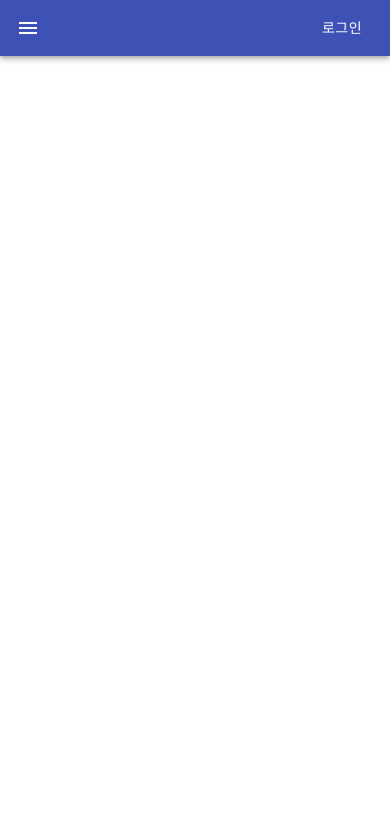
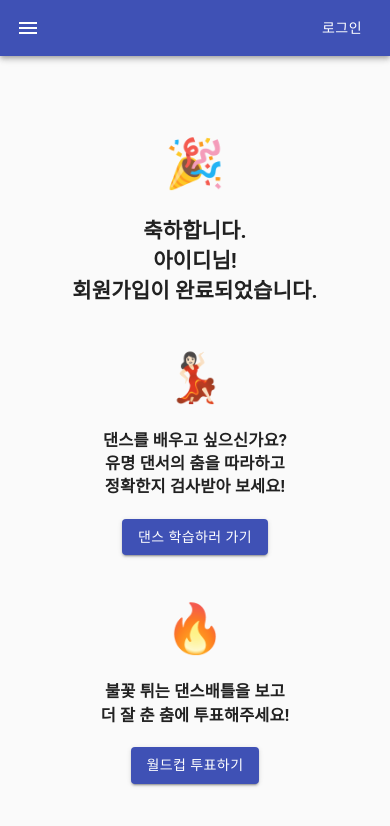
Before and after one commit to mayRhee218/Shake-Up, a React (Create React App) app in the folder FE/: page /joinend in a window 390 px wide. Before the commit this address had no page. Shown: the top 826 px of the page. Built offline with nearby package versions, Linux system fonts and the light colour scheme.

Commit message:
회원가입완료 반응형

```diff
--- a/FE/package.json
+++ b/FE/package.json
@@ -3,8 +3,8 @@
   "version": "0.1.0",
   "private": true,
   "dependencies": {
+    "@material-ui/core": "^4.12.3",
     "@material-ui/icons": "^4.11.2",
-
     "@testing-library/jest-dom": "^5.16.1",
     "@testing-library/react": "^12.1.2",
     "@testing-library/user-event": "^13.5.0",
--- a/FE/src/App.js
+++ b/FE/src/App.js
@@ -10,6 +10,7 @@ import {
 import MainPage from './components/views/contents/dandda/dandda';
 import LoginPage from './components/views/login/Login';
 import Navbar from './components/views/bar/Navbar';
+import JoinEnd from './JoinEnd';
 
 function App() {
   return (
@@ -18,6 +19,7 @@ function App() {
       <Routes>
         <Route exact={true} path="/" element={<MainPage/>} />
         <Route exact={true} path="/login" element={<LoginPage/>} />
+        <Route exact={true} path="/joinend" element={<JoinEnd/>} />
       </Routes>
     </BrowserRouter>
   );
--- a/FE/src/JoinEnd.js
+++ b/FE/src/JoinEnd.js
@@ -1,29 +1,78 @@
-import React from 'react';
-import { Link } from 'react-router-dom'
-import styles from './JoinEnd.module.css'
+import React, {Component} from 'react';
+import { Link } from "react-router-dom";
+import { makeStyles } from '@material-ui/core/styles';
+import Button from '@material-ui/core/Button';
+import CssBaseline from '@material-ui/core/CssBaseline';
+import Container from '@material-ui/core/Container';
 
+const Emoji = (props) => (
+  <span
+    className="emoji"
+    role="img"
+    aria-label={props.label ? props.label : ""}
+    aria-hidden={props.label ? "false" : "true"}
+  >
+    {props.symbol}
+  </span>
+)
 
 function JoinEnd(props) {
 
   return (
-    <div>
-      <div className={styles.all}>
-        <h1>축하합니다. 아이디님!</h1>
-        <h1>회원가입이 완료되었습니다.</h1>
+    <React.Fragment>
+      <CssBaseline />
+        <Container style={{
+          display: 'flex',
+          textAlign: 'center',
+          flexDirection:'column',
+          justifyContent: 'center',
+          alignItems: 'center',
+          width: '100%',
+          height: '95vh'
+      }} maxWidth="sm">
+        <div>
+          <span style={{ fontSize:'3rem' }}><Emoji label="party" symbol="🎉"/></span>
+          <h2>
+            축하합니다.<br/>
+            아이디님!<br/>
+            회원가입이 완료되었습니다.
+          </h2>
+        </div>
         <br/>
-        <h3>댄스를 배우고 싶으신가요?</h3>
-        <h3>유명 댄서의 춤을 따라하고 정확한지 검사받아 보세요!</h3>
-        <button className={styles.btn}>
-          <Link to = {`/댄따주소`}>이용하러 가기</Link>
-        </button>
-        <hr/>
-        <h3>불꽃튀는 댄스배틀을 보고</h3>
-        <h3>더 잘 춘 춤에 투표해주세요!</h3>
-        <button className={styles.btn}>
-          <Link to = {`/월드컵주소`}>이용하러 가기</Link>
-        </button>
-      </div>
-    </div>
+        <div>
+          <span style={{ fontSize:'3rem' }}><Emoji label="dance" symbol="💃🏻"/></span>
+          <h3 style={{ marginBottom:'0px' }}>
+            댄스를 배우고 싶으신가요?<br/>
+            유명 댄서의 춤을 따라하고<br/>
+            정확한지 검사받아 보세요!
+          </h3>
+          <br/>
+          <Link to = {`/댄따주소`} style={{ textDecoration: 'none', color:'inherit'}}>
+            <Button style={{margin:'0px'}} variant="contained" color="primary" type="button">
+              댄스 학습하러 가기
+            </Button>
+          </Link>
+        </div>
+
+        <br/>
+        <br/>
+
+        <div>
+          <span style={{ fontSize:'3rem' }}><Emoji label="fire" symbol="🔥"/></span>
+          <h3 style={{ marginBottom:'0px' }}>
+            <Emoji label="party" symbol=""/>
+            불꽃 튀는 댄스배틀을 보고<br/>
+            더 잘 춘 춤에 투표해주세요!
+          </h3>
+          <br/>
+          <Link to = {`/월드컵주소`} style={{ textDecoration: 'none', color:'inherit'}}>
+            <Button style={{margin:'0px'}} variant="contained" color="primary" type="button">
+              월드컵 투표하기
+            </Button>
+          </Link>
+        </div>
+      </Container>
+    </React.Fragment>
   );
 }
 
```
Also changed, not shown: FE/src/JoinEnd.module.css (+12 -8 lines), 1 other file (tests, documents, lock files or other folders).
